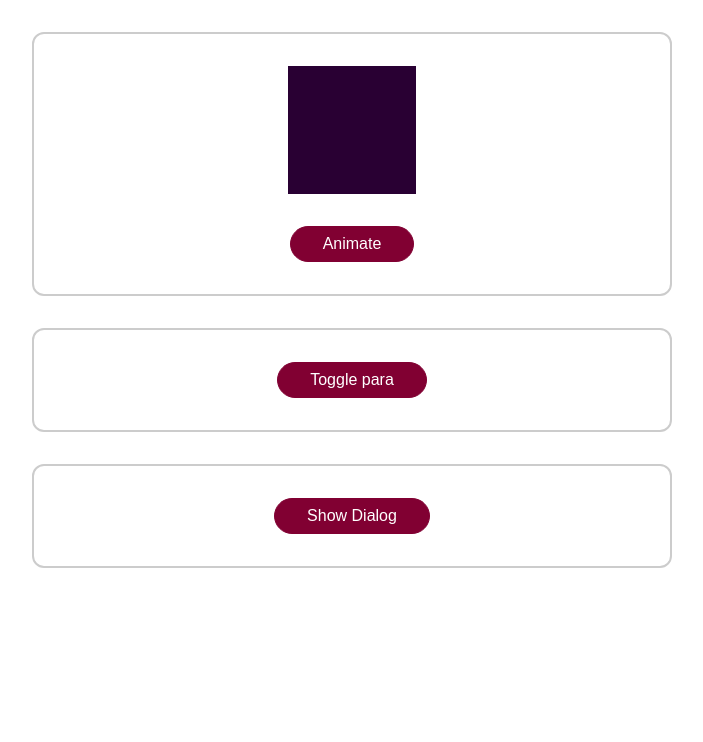
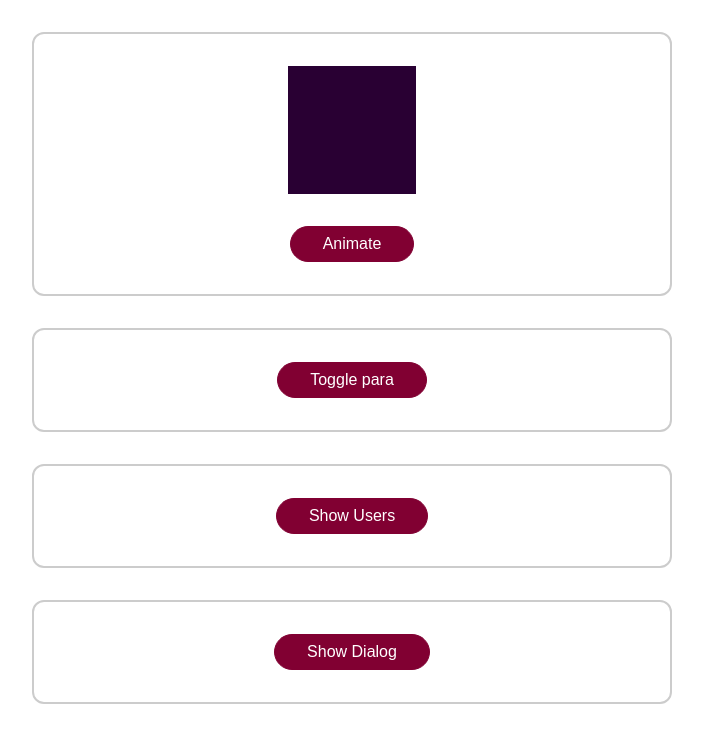
Before and after one commit to MRAlirad/Vue-Projects, a Vue app: page / in a window 1280 px wide. Shown: the top 742 px of the page, without its empty margins (288-991 px from the left). Built offline with nearby package versions, Linux system fonts and the light colour scheme.

Commit message:
multiple component in transition & mode  property

```diff
--- a/src/projects/animation/Animation.vue
+++ b/src/projects/animation/Animation.vue
@@ -11,6 +11,22 @@
 			<p v-if="paraIsVisible">This is only sth visible!!!</p>
 		</transition>
 		<button @click="togglePara">Toggle para</button>
+	</div>
+	<div class="container">
+		<transition name="fade-button" mode="out-in">
+			<button
+				@click="showUsers"
+				v-if="!userIsVisible"
+			>
+				Show Users
+			</button>
+			<button
+				@click="hideUsers"
+				v-else
+			>
+				Hide Users
+			</button>
+		</transition>
 	</div>
 	<base-modal
 		@close="hideDialog"
@@ -36,9 +52,16 @@
 				animatedBlock: false,
 				dialogIsVisible: false,
 				paraIsVisible: false,
+				userIsVisible: false,
 			};
 		},
 		methods: {
+			showUsers() {
+				this.userIsVisible = true;
+			},
+			hideUsers() {
+				this.userIsVisible = false;
+			},
 			animateBlock() {
 				this.animatedBlock = true;
 			},
@@ -113,7 +136,7 @@
 		}
 	}
 
-	/* vue animation */
+	/* para animation */
 	.para-enter-from {
 		opacity: 0;
 		transform: translateX(-30px);
@@ -141,4 +164,20 @@
 		opacity: 0;
 		transform: translateX(30px);
 	}
+
+	/* button animaiton */
+	.fade-button-enter-from,
+	.fade-button-leave-to {
+		opacity: 0;
+	}
+	.fade-button-enter-active {
+		transition: opacity 0.3s ease-out;
+	}
+	.fade-button-leave-active {
+		transition: opacity 0.3s ease-in;
+	}
+	.fade-button-enter-to,
+	.fade-button-leave-from {
+		opacity: 1;
+	}
 </style>
```
Also changed, not shown: src/projects/animation/BaseModal.vue (+5 -2 lines).
